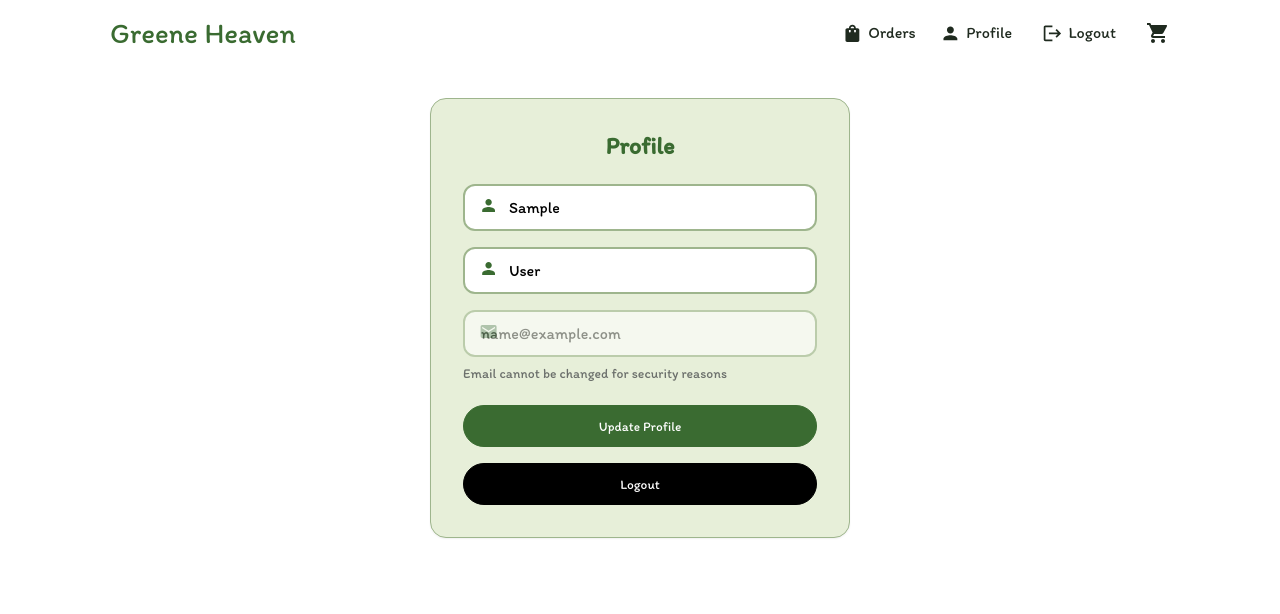
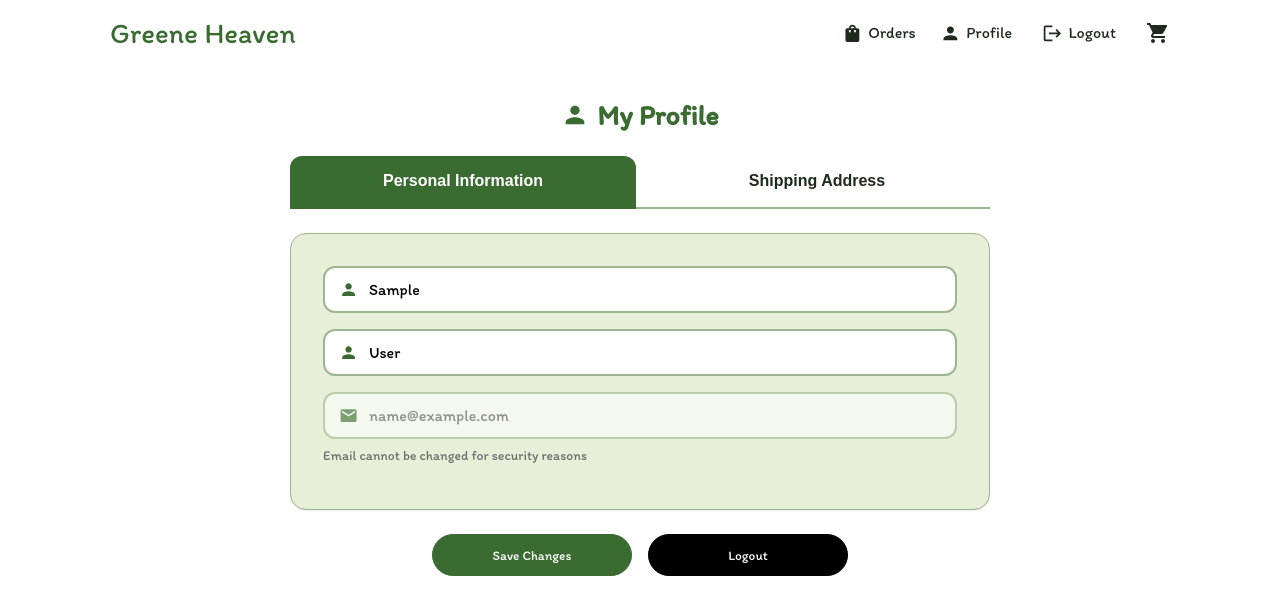
Before and after one commit to RG7on/Green-Haven, a React (Vite) app: page /profile in a window 1280 px wide. Shown: the top 614 px of the page. Built offline with nearby package versions, Linux system fonts and the light colour scheme; no server answers; sample sign-in values are in the browser's storage.

Commit message:
feat: Add address management to user profile, including full name, address, city, postal code, and country

```diff
--- a/src/components/common/Input.jsx
+++ b/src/components/common/Input.jsx
@@ -1,13 +1,15 @@
 export default function Input({ label, hint, icon, ...rest }) {
   return (
     <label className="stack" style={{width:'100%', position:'relative'}}>
-      {icon && <span style={{position:'absolute', left:'1rem', top:'50%', transform:'translateY(-50%)', color:'var(--color-primary)', fontSize:'1.2rem', pointerEvents:'none'}}>{icon}</span>}
+      <div style={{position:'relative'}}>
+        {icon && <span style={{position:'absolute', left:'1rem', top:'0.9rem', color:'var(--color-primary)', fontSize:'1.2rem', pointerEvents:'none', zIndex:1}}>{icon}</span>}
         <input
           className="input"
           placeholder={label}
           style={icon ? {paddingLeft:'2.75rem'} : {}}
           {...rest}
         />
+      </div>
       {hint && <small style={{color:'var(--color-muted)'}}>{hint}</small>}
     </label>
   )
--- a/src/pages/Profile.jsx
+++ b/src/pages/Profile.jsx
@@ -3,7 +3,7 @@ import Input from '../components/common/Input'
 import Button from '../components/common/Button'
 import { logout, updateProfile, clearError } from '../redux/slices/authSlice'
 import { useState, useEffect } from 'react'
-import { MdPerson, MdEmail } from 'react-icons/md'
+import { MdPerson, MdEmail, MdHome, MdLocationCity, MdLocationOn, MdPublic } from 'react-icons/md'
 import { useNavigate } from 'react-router-dom'
 
 export default function Profile() {
@@ -12,13 +12,24 @@ export default function Profile() {
   const navigate = useNavigate()
   const [firstName, setFirstName] = useState(user?.firstName || '')
   const [lastName, setLastName] = useState(user?.lastName || '')
+  const [fullName, setFullName] = useState(user?.address?.fullName || '')
+  const [address, setAddress] = useState(user?.address?.address || '')
+  const [city, setCity] = useState(user?.address?.city || '')
+  const [postalCode, setPostalCode] = useState(user?.address?.postalCode || '')
+  const [country, setCountry] = useState(user?.address?.country || '')
   const [successMessage, setSuccessMessage] = useState('')
+  const [activeTab, setActiveTab] = useState('personal') // 'personal' or 'address'
 
   // Update form when user data changes
   useEffect(() => {
     if (user) {
       setFirstName(user.firstName || '')
       setLastName(user.lastName || '')
+      setFullName(user.address?.fullName || '')
+      setAddress(user.address?.address || '')
+      setCity(user.address?.city || '')
+      setPostalCode(user.address?.postalCode || '')
+      setCountry(user.address?.country || '')
     }
   }, [user])
 
@@ -34,7 +45,17 @@ export default function Profile() {
   async function onUpdate(e) {
     e.preventDefault()
     setSuccessMessage('')
-    const result = await dispatch(updateProfile({ firstName, lastName }))
+    const result = await dispatch(updateProfile({
+      firstName,
+      lastName,
+      address: {
+        fullName,
+        address,
+        city,
+        postalCode,
+        country
+      }
+    }))
     if (result.type === 'auth/updateProfile/fulfilled') {
       setSuccessMessage('Profile updated successfully!')
       setTimeout(() => setSuccessMessage(''), 3000)
@@ -47,17 +68,28 @@ export default function Profile() {
   }
 
   return (
-    <div className="center" style={{padding:'2rem 1rem'}}>
-      <form onSubmit={onUpdate} className="stack card" style={{padding:'2rem', width:'100%', maxWidth:420}}>
-        <h2 className="display" style={{textAlign:'center', color:'var(--color-primary)'}}>Profile</h2>
-
+    <div className="container" style={{padding:'2rem 1rem', paddingBottom:'2rem'}}>
+      <h2 style={{
+        fontFamily:'var(--font-display)',
+        fontSize:'1.75rem',
+        color:'var(--color-primary)',
+        marginBottom:'1.5rem',
+        textAlign:'center',
+        display:'flex',
+        alignItems:'center',
+        justifyContent:'center',
+        gap:'0.5rem'
+      }}>
+        <MdPerson /> My Profile
+      </h2>
+      <div style={{maxWidth:'700px', margin:'0 auto'}}>
         {error && (
           <div style={{
             padding: '1rem',
             backgroundColor: 'var(--color-danger)',
             color: 'white',
             borderRadius: 'var(--radius-md)',
-            marginBottom: '1rem'
+            marginBottom: '1.5rem'
           }}>
             {error}
           </div>
@@ -69,12 +101,66 @@ export default function Profile() {
             backgroundColor: '#4caf50',
             color: 'white',
             borderRadius: 'var(--radius-md)',
-            marginBottom: '1rem'
+            marginBottom: '1.5rem'
           }}>
             {successMessage}
           </div>
         )}
 
+        {/* Tabs */}
+        <div style={{
+          display:'flex',
+          gap:'0.5rem',
+          marginBottom:'1.5rem',
+          borderBottom:'2px solid var(--color-border)'
+        }}>
+          <button
+            type="button"
+            onClick={() => setActiveTab('personal')}
+            style={{
+              flex:1,
+              padding:'1rem',
+              background: activeTab === 'personal' ? 'var(--color-primary)' : 'transparent',
+              color: activeTab === 'personal' ? 'white' : 'var(--color-text)',
+              border:'none',
+              borderRadius:'var(--radius-md) var(--radius-md) 0 0',
+              cursor:'pointer',
+              fontSize:'1rem',
+              fontWeight:600,
+              transition:'all 0.2s',
+              borderBottom: activeTab === 'personal' ? '3px solid var(--color-primary)' : '3px solid transparent',
+              marginBottom:'-2px'
+            }}
+          >
+            Personal Information
+          </button>
+          <button
+            type="button"
+            onClick={() => setActiveTab('address')}
+            style={{
+              flex:1,
+              padding:'1rem',
+              background: activeTab === 'address' ? 'var(--color-primary)' : 'transparent',
+              color: activeTab === 'address' ? 'white' : 'var(--color-text)',
+              border:'none',
+              borderRadius:'var(--radius-md) var(--radius-md) 0 0',
+              cursor:'pointer',
+              fontSize:'1rem',
+              fontWeight:600,
+              transition:'all 0.2s',
+              borderBottom: activeTab === 'address' ? '3px solid var(--color-primary)' : '3px solid transparent',
+              marginBottom:'-2px'
+            }}
+          >
+            Shipping Address
+          </button>
+        </div>
+
+        <form onSubmit={onUpdate}>
+          <div className="card" style={{padding:'2rem'}}>
+            {/* Personal Information Tab */}
+            {activeTab === 'personal' && (
+              <div className="stack" style={{gap:'1rem'}}>
                 <Input
                   label="First Name"
                   icon={<MdPerson />}
@@ -91,22 +177,88 @@ export default function Profile() {
                   required
                   disabled={status === 'loading'}
                 />
+                <div style={{opacity: 0.6, pointerEvents: 'none'}}>
                   <Input
-          label="Email"
                     icon={<MdEmail />}
                     value={user.email}
                     type="email"
                     disabled
-          style={{opacity: 0.6, cursor: 'not-allowed'}}
                   />
-        <p style={{fontSize: '0.85rem', color: 'var(--color-muted)', margin: '-0.5rem 0 0.5rem'}}>
+                </div>
+                <p style={{fontSize: '0.85rem', color: 'var(--color-muted)', marginTop: '-0.5rem'}}>
                   Email cannot be changed for security reasons
                 </p>
-        <Button type="submit" variant="primary" disabled={status === 'loading'}>
-          {status === 'loading' ? 'Updating...' : 'Update Profile'}
+              </div>
+            )}
+
+            {/* Shipping Address Tab */}
+            {activeTab === 'address' && (
+              <div>
+                <p style={{fontSize: '0.9rem', color: 'var(--color-muted)', marginBottom:'1.5rem', textAlign:'center'}}>
+                  This address will be used to autofill checkout forms
+                </p>
+                <div className="stack" style={{gap:'1rem'}}>
+                  <Input
+                    label="Full Name"
+                    icon={<MdPerson />}
+                    value={fullName}
+                    onChange={e=>setFullName(e.target.value)}
+                    placeholder="Recipient's full name"
+                    disabled={status === 'loading'}
+                  />
+                  <Input
+                    label="Address"
+                    icon={<MdHome />}
+                    value={address}
+                    onChange={e=>setAddress(e.target.value)}
+                    placeholder="Street address, apartment, etc."
+                    disabled={status === 'loading'}
+                  />
+                  <div style={{display:'grid', gridTemplateColumns:'1fr 1fr', gap:'1rem'}}>
+                    <Input
+                      label="City"
+                      icon={<MdLocationCity />}
+                      value={city}
+                      onChange={e=>setCity(e.target.value)}
+                      placeholder="City"
+                      disabled={status === 'loading'}
+                    />
+                    <Input
+                      label="Postal Code"
+                      icon={<MdLocationOn />}
+                      value={postalCode}
+                      onChange={e=>setPostalCode(e.target.value)}
+                      placeholder="Postal code"
+                      disabled={status === 'loading'}
+                    />
+                  </div>
+                  <Input
+                    label="Country"
+                    icon={<MdPublic />}
+                    value={country}
+                    onChange={e=>setCountry(e.target.value)}
+                    placeholder="Country"
+                    disabled={status === 'loading'}
+                  />
+                </div>
+              </div>
+            )}
+          </div>
+
+          <div style={{
+            display:'flex',
+            gap:'1rem',
+            justifyContent:'center',
+            flexWrap:'wrap',
+            marginTop:'1.5rem'
+          }}>
+            <Button type="submit" variant="primary" disabled={status === 'loading'} style={{minWidth:'200px'}}>
+              {status === 'loading' ? 'Updating...' : 'Save Changes'}
             </Button>
-        <Button type="button" variant="dark" onClick={handleLogout}>Logout</Button>
+            <Button type="button" variant="dark" onClick={handleLogout} style={{minWidth:'200px'}}>Logout</Button>
+          </div>
         </form>
+      </div>
     </div>
   )
 }
```
Also changed, not shown: 2 other files (tests, documents, lock files or other folders). Lines whose indentation alone changed are shown as unchanged.
